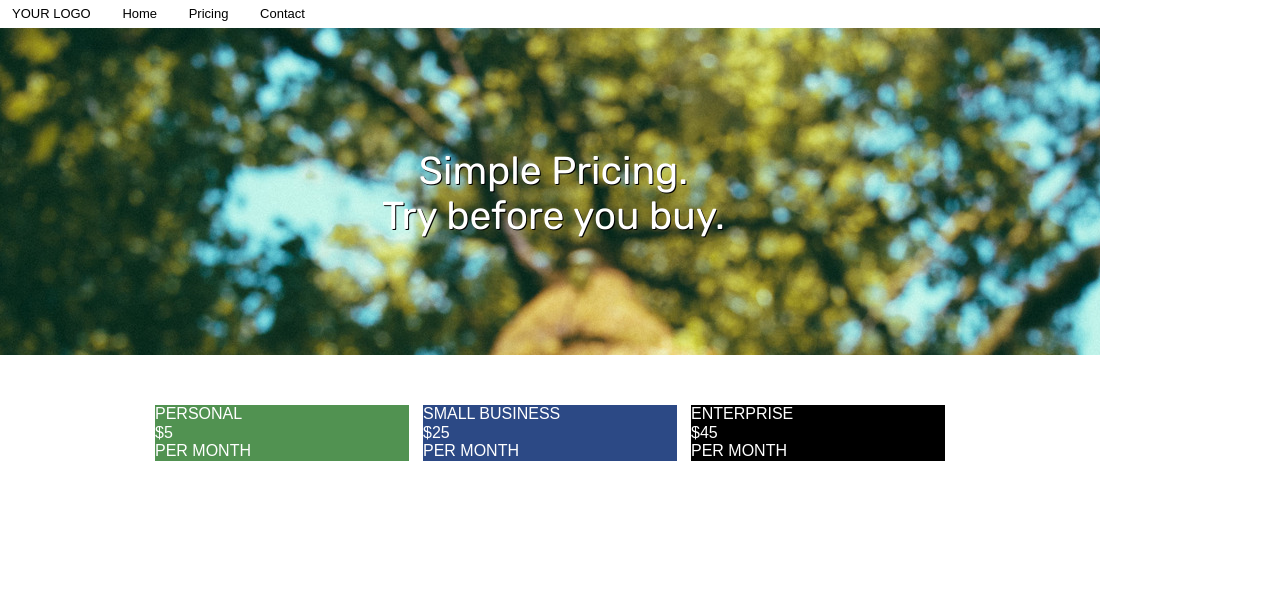
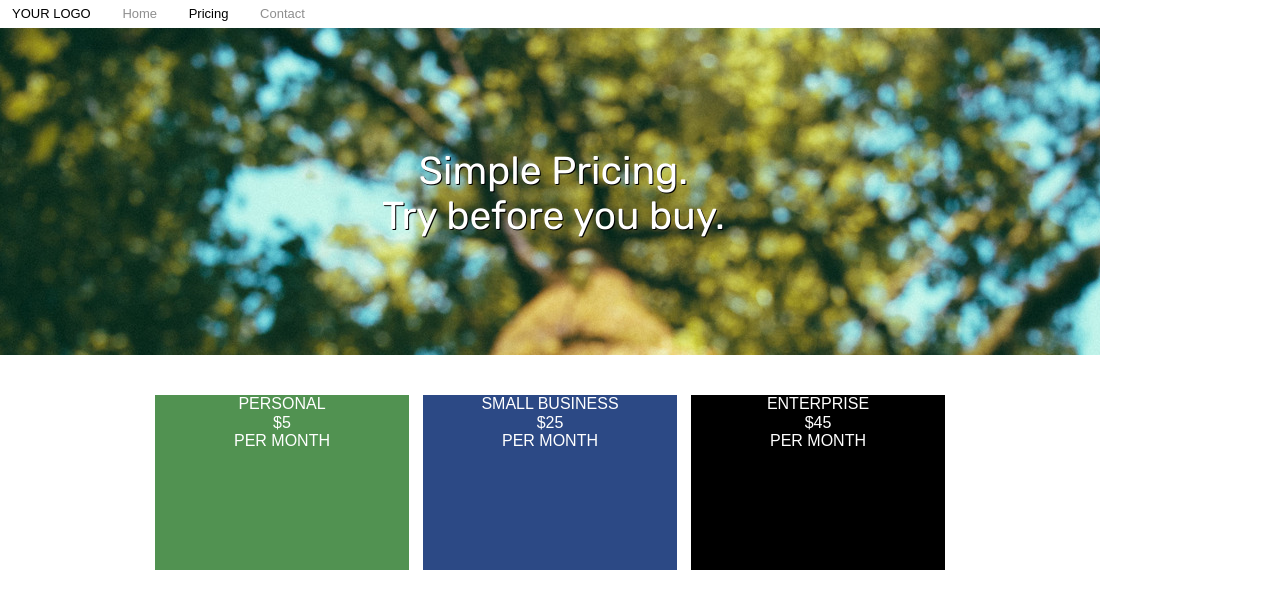
Before and after one commit to farstrider777/simple_pricing, a plain HTML site: page index.html in a window 1280 px wide. Drawn offline with Linux system fonts and the light colour scheme.

Commit message:
changed 2 links to gray, aligned price plan articles vertically

```diff
--- a/index.html
+++ b/index.html
@@ -10,9 +10,9 @@
 
   <nav>
     <a href="#">YOUR LOGO<a>
-    <a href="#">Home<a>
+    <a href="#" class="gray_color">Home<a>
     <a href="#">Pricing<a>
-    <a href="#">Contact<a>
+    <a href="#" class="gray_color">Contact<a>
   </nav>
 
   <div class="background">
@@ -21,23 +21,23 @@
     </div>
   </div>
 
-  <section>
+  <section class="align_center align_price_section">
     <article class="float_left price_plan_margin price_plan_width">
-      <div class="bg_green text_white">
+      <div class="bg_green text_white price_height">
         <div>PERSONAL</div>
         <div>$5</div>
         <div>PER MONTH</div>
       </div>
     </article>
     <article class="float_left price_plan_margin price_plan_width">
-      <div class="bg_blue text_white">
+      <div class="bg_blue text_white price_height">
         <div>SMALL BUSINESS</div>
         <div>$25</div>
         <div>PER MONTH</div>
       </div>
     </article>
     <article class="float_left price_plan_margin price_plan_width">
-      <div class="bg_black text_white">
+      <div class="bg_black text_white price_height">
         <div>ENTERPRISE</div>
         <div>$45</div>
         <div>PER MONTH</div>
--- a/main.css
+++ b/main.css
@@ -43,6 +43,14 @@ section{
   text-shadow: 1px 1px #000000;
 }
 
+.gray_color{
+  color: #8E8E8E
+}
+
+.align_center{
+  text-align: center;
+}
+
 .float_left{
   float: left;
 }
@@ -63,6 +71,10 @@ section{
   color: white;
 }
 
+.align_price_section{
+  margin-top: -10px;
+}
+
 .price_plan_margin{
   margin: 0px 7px;
 }
@@ -70,3 +82,7 @@ section{
 .price_plan_width{
   width: 254px;
 }
+
+.price_height{
+  height: 175px;
+}
```
